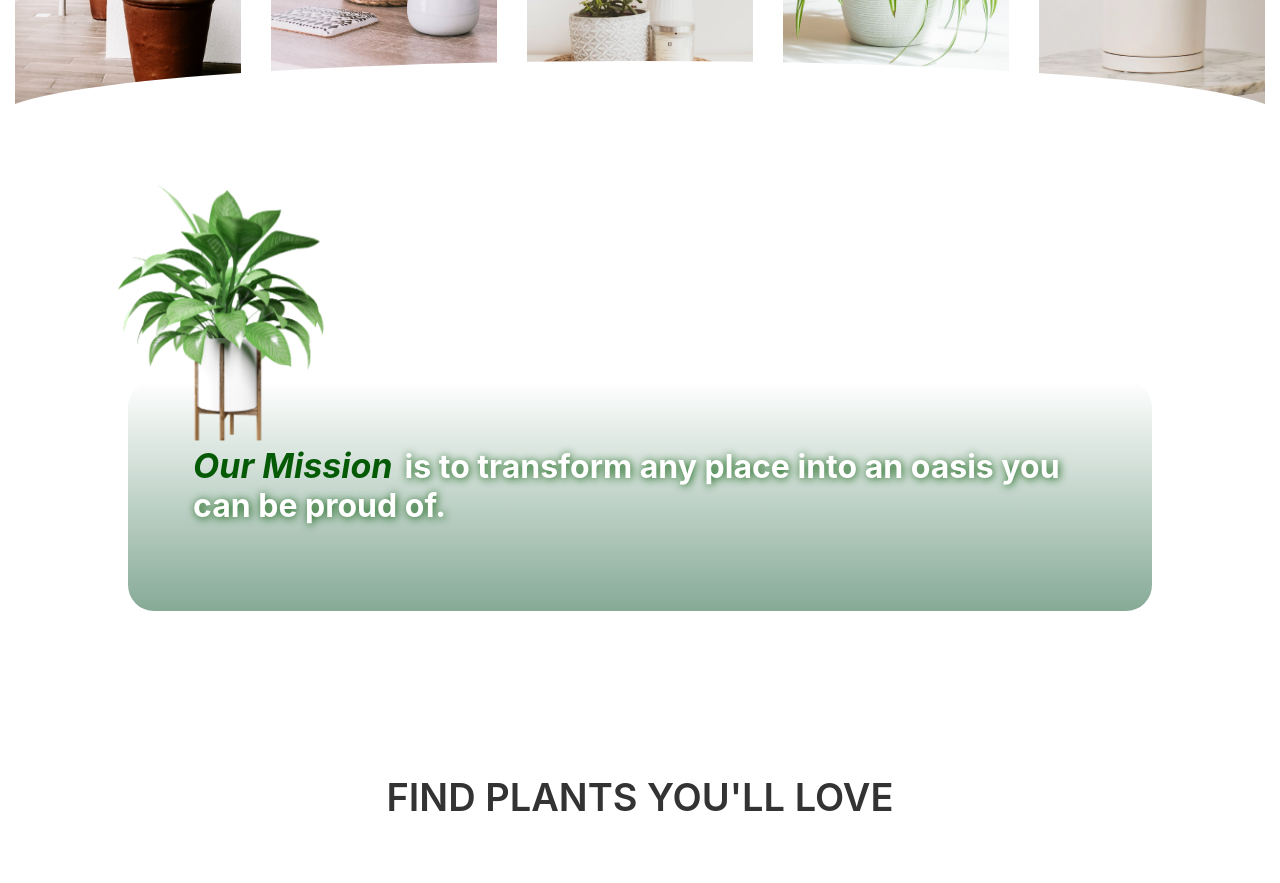
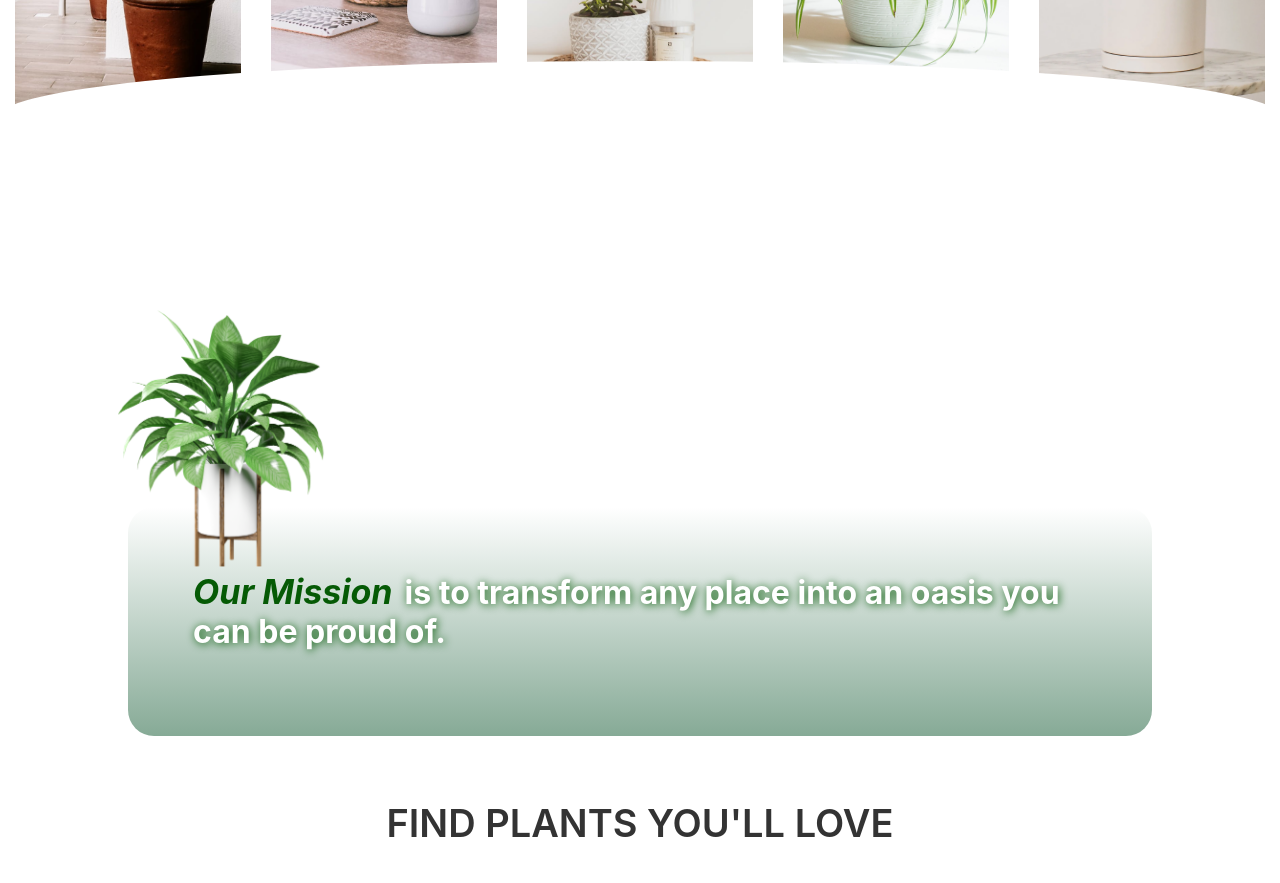
Before and after one commit to Ayang471/lucky-shrub, a React (Create React App) app: page / in a window 1280 px wide. Shown: the part 840-1723 px from the top of the page. Built offline with nearby package versions, Linux system fonts and the light colour scheme.

Commit message:
modified styling

```diff
--- a/src/Banner.css
+++ b/src/Banner.css
@@ -1,6 +1,6 @@
 .plants{
     position: relative;
-    top: -100px;
+    margin:2% auto;
 }
 
 .Banner{
```
